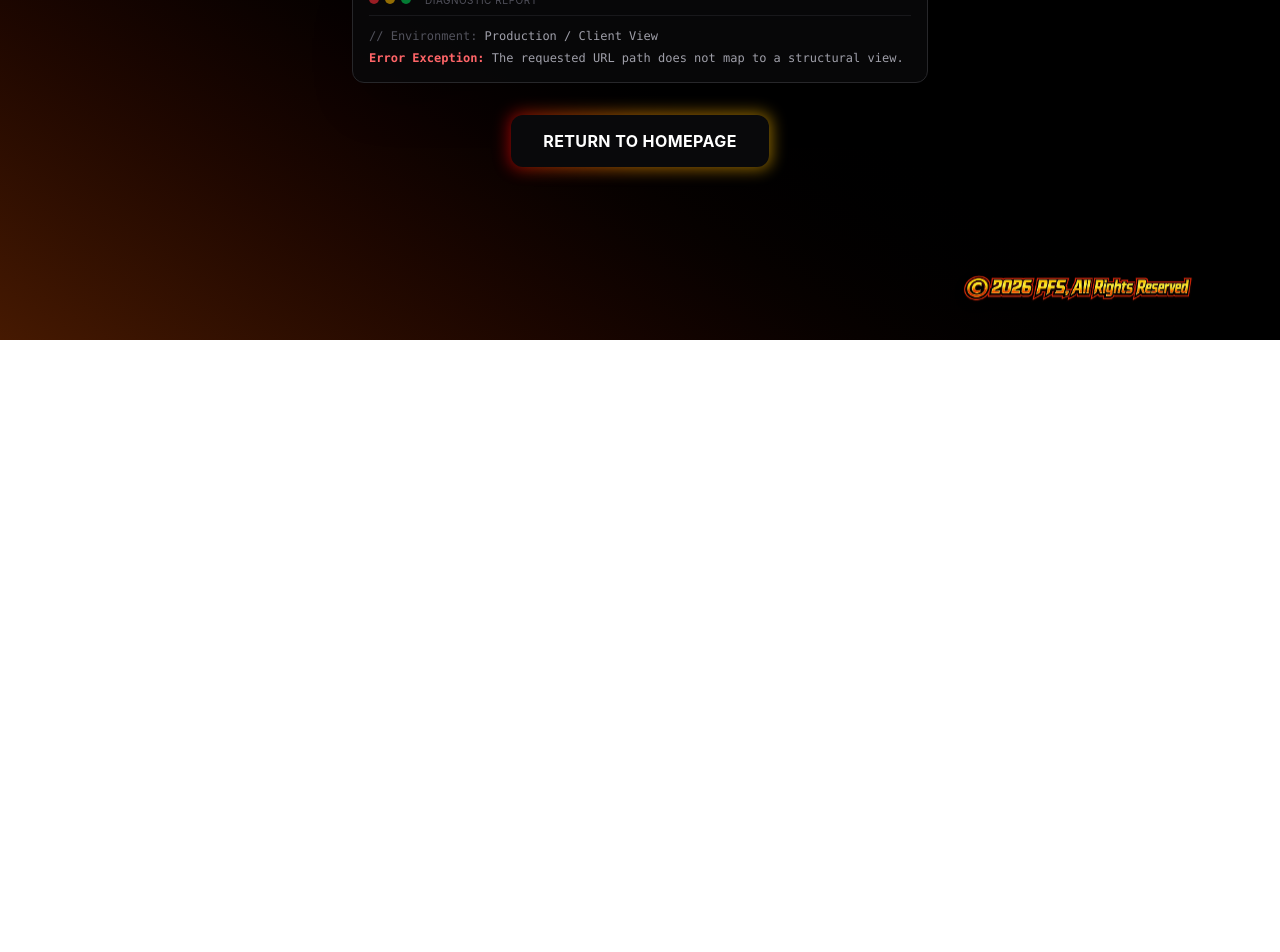
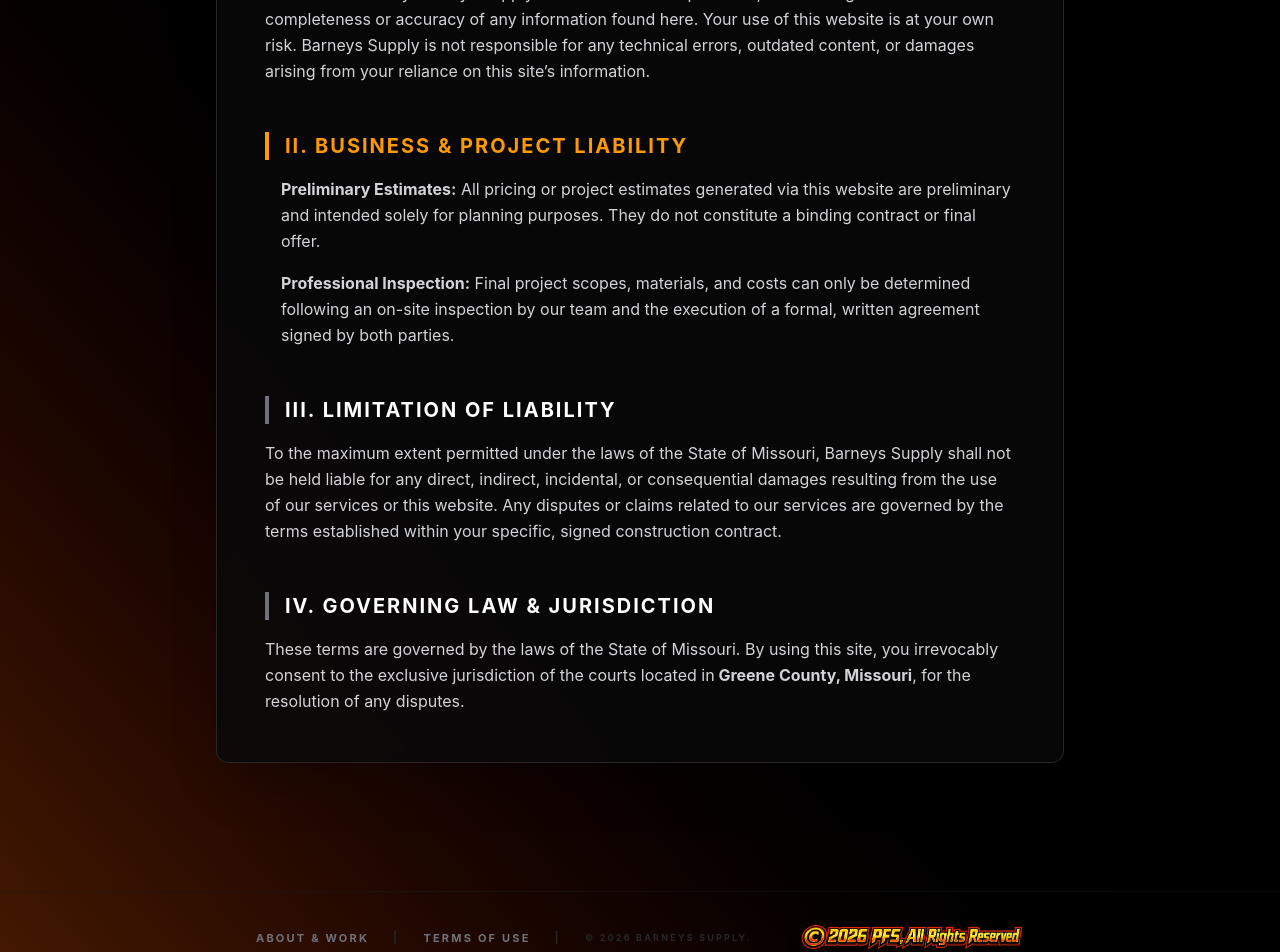
Before and after one commit to peintnerfamilysites/BarneysSupplyReact, a React (Vite) app: page /BarneysSupplyReact/terms in a window 1280 px wide. Shown: the part 460-1412 px from the top of the page. Before the commit the page ends 800 px from the top, so only its background shows below. Built offline with nearby package versions, Linux system fonts and the light colour scheme.

Commit message:
added terms of use and more

```diff
--- a/src/components/footer/Footer.jsx
+++ b/src/components/footer/Footer.jsx
@@ -1,14 +1,48 @@
+import { Link } from "react-router-dom";
 import PfsFooter from "../../assets/pfs-footer.webp";
 
 function Footer() {
   return (
-    <div className="w-full flex justify-center md:justify-end md:pr-12 mt-4 md:mt-0">
-      <img
-        src={PfsFooter}
-        className="w-1/2 sm:w-2/5 md:w-1/4 h-auto object-contain cursor-pointer transition-all duration-300 scale-95 hover:scale-100 md:scale-[0.65] md:hover:scale-[0.72] filter drop-shadow-[0_4px_6px_rgba(0,0,0,0.4)] hover:drop-shadow-[0_0_15px_rgba(59,130,246,0.8)]"
-        alt="PFS Footer representation"
-      />
-    </div>
+    <footer className="w-full mt-12 border-t border-zinc-900/50 py-8">
+      {/*
+        Responsive Container:
+        - Mobile: flex-col (stacks elements)
+        - Desktop (md): flex-row (horizontal alignment)
+      */}
+      <div className="flex flex-col md:flex-row items-center justify-center gap-6 md:gap-12 px-4">
+        {/* Navigation & Copyright Block */}
+        <div className="flex flex-row items-center gap-4 md:gap-6 text-[10px] md:text-[11px] uppercase tracking-[0.2em] font-bold whitespace-nowrap">
+          <Link
+            to="/about"
+            className="text-zinc-500 hover:text-red-500 transition-colors"
+          >
+            About & Work
+          </Link>
+          <span className="text-zinc-800">|</span>
+          <Link
+            to="/terms"
+            className="text-zinc-500 hover:text-red-500 transition-colors"
+          >
+            Terms of Use
+          </Link>
+
+          {/* Copyright - hidden on very small screens to keep the line clean */}
+          <span className="text-zinc-800 hidden lg:inline">|</span>
+          <p className="text-zinc-800 text-[9px] hidden lg:block">
+            © {new Date().getFullYear()} Barneys Supply.
+          </p>
+        </div>
+
+        {/* Footer Image - Larger Size */}
+        <div className="flex items-center">
+          <img
+            src={PfsFooter}
+            className="w-40 md:w-56 h-auto object-contain cursor-pointer transition-all duration-300 hover:scale-[1.05] filter drop-shadow-[0_4px_6px_rgba(0,0,0,0.4)] hover:drop-shadow-[0_0_15px_rgba(59,130,246,0.8)]"
+            alt="PFS Footer representation"
+          />
+        </div>
+      </div>
+    </footer>
   );
 }
 
--- a/src/index.css
+++ b/src/index.css
@@ -13,4 +13,5 @@ html,
 body {
   /* Prevents elastic overscroll bouncing on mobile iOS/Android */
   overscroll-behavior: none;
+  scroll-behavior: smooth;
 }
--- a/src/main.jsx
+++ b/src/main.jsx
@@ -6,6 +6,7 @@ import About from "./pages/about/About.jsx";
 import Contact from "./pages/contact/Contact.jsx";
 import Services from "./pages/services/Services.jsx";
 import Insurance from "./pages/insurance/Insurance.jsx";
+import TermsOfUse from "./pages/termsofuse/TermsOfUse.jsx";
 import Error from "./pages/error/Error.jsx";
 import { createBrowserRouter, RouterProvider } from "react-router-dom";
 import Layout from "./components/layout/Layout.jsx";
@@ -40,6 +41,10 @@ const router = createBrowserRouter(
           element: <Insurance />,
         },
         {
+          path: "/terms",
+          element: <TermsOfUse />,
+        },
+        {
           path: "*",
           element: <Error />,
         },
--- a/src/pages/error/Error.jsx
+++ b/src/pages/error/Error.jsx
@@ -1,6 +1,7 @@
 import { Link, useRouteError } from "react-router-dom";
 import NavBar from "../../components/navigation/NavBar";
 import PfsFooter from "../../assets/pfs-footer.webp";
+import Footer from "../../components/footer/Footer";
 
 function Error() {
   // Capture the incoming routing or rendering exception object
@@ -114,13 +115,7 @@ function Error() {
       </div>
 
       {/* Footer System Logo Alignment */}
-      <div className="w-full flex justify-center md:justify-end md:pr-12 mt-4">
-        <img
-          src={PfsFooter}
-          className="w-2/5 md:w-1/4 h-auto object-contain cursor-pointer transition-all duration-300 scale-75 hover:scale-100 filter drop-shadow-[0_4px_6px_rgba(0,0,0,0.4)] hover:drop-shadow-[0_0_15px_rgba(59,130,246,0.8)]"
-          alt="PFS Footer branding"
-        />
-      </div>
+      <Footer />
     </div>
   );
 }
--- a/src/pages/home/Home.jsx
+++ b/src/pages/home/Home.jsx
@@ -21,7 +21,6 @@ function Home() {
     h-auto object-contain
     transition-all duration-300
     md:drop-shadow-[0_6px_12px_rgba(239,68,68,0.35)]
-    cursor-pointer
   `.trim();
 
   // Reusable card outer border layout
@@ -260,7 +259,7 @@ function Home() {
           </div>
 
           <div className="block md:hidden max-w-[160px] w-full mx-auto mt-6">
-            <a href="tel:19034177043">
+            <a href="tel:17254153">
               <img
                 src={CallUs}
                 className="w-full h-auto object-contain cursor-pointer"
@@ -300,7 +299,7 @@ function Home() {
               <Link to="/contact" className="block w-full h-full">
                 <img
                   src={EmailUs}
-                  className={`${baseFooterImageClass} hover:scale-[1.04] hover:md:drop-shadow-[0_6px_25px_rgba(234,179,8,0.7)]`}
+                  className={`${baseFooterImageClass} cursor-pointer hover:scale-[1.04] hover:md:drop-shadow-[0_6px_25px_rgba(234,179,8,0.7)]`}
                   alt="Email Barneys Supply for a free exterior construction estimate"
                 />
               </Link>
--- /dev/null
+++ b/src/pages/termsofuse/TermsOfUse.jsx
@@ -0,0 +1,90 @@
+import NavBar from "../../components/navigation/NavBar";
+import Footer from "../../components/footer/Footer";
+
+function TermsOfUse() {
+  return (
+    <div className="bg-gradient-to-bl from-black md:via-black md:via-50% via-red-950 to-amber-950 min-h-screen flex flex-col">
+      <NavBar />
+
+      <main className="flex-grow w-full max-w-4xl mx-auto px-6 py-12 md:py-20">
+        <div className="bg-zinc-950/80 backdrop-blur-sm border border-zinc-800 rounded-xl p-8 md:p-12 shadow-2xl">
+          <h1 className="text-3xl md:text-5xl font-extrabold text-white mb-10 border-b border-zinc-800 pb-6">
+            Terms of <span className="text-red-500">Use</span>
+          </h1>
+
+          <div className="space-y-12 text-zinc-300 text-sm md:text-base leading-relaxed">
+            {/* PART 1: WEBSITE USAGE */}
+            <section className="space-y-4">
+              <h2 className="text-xl font-bold text-red-500 uppercase tracking-widest border-l-4 border-red-500 pl-4">
+                I. Website & Digital Liability
+              </h2>
+              <p>
+                The content provided on this website is intended for general
+                informational purposes regarding the services offered by Barneys
+                Supply. While we strive for precision, we do not guarantee the
+                completeness or accuracy of any information found here. Your use
+                of this website is at your own risk. Barneys Supply is not
+                responsible for any technical errors, outdated content, or
+                damages arising from your reliance on this site’s information.
+              </p>
+            </section>
+
+            {/* PART 2: OPERATIONAL & BUSINESS */}
+            <section className="space-y-4">
+              <h2 className="text-xl font-bold text-amber-500 uppercase tracking-widest border-l-4 border-amber-500 pl-4">
+                II. Business & Project Liability
+              </h2>
+              <div className="space-y-4 ml-4">
+                <p>
+                  <strong>Preliminary Estimates:</strong> All pricing or project
+                  estimates generated via this website are preliminary and
+                  intended solely for planning purposes. They do not constitute
+                  a binding contract or final offer.
+                </p>
+                <p>
+                  <strong>Professional Inspection:</strong> Final project
+                  scopes, materials, and costs can only be determined following
+                  an on-site inspection by our team and the execution of a
+                  formal, written agreement signed by both parties.
+                </p>
+              </div>
+            </section>
+
+            {/* PART 3: LIMITATION OF LIABILITY */}
+            <section className="space-y-4">
+              <h2 className="text-xl font-bold text-white uppercase tracking-widest border-l-4 border-zinc-500 pl-4">
+                III. Limitation of Liability
+              </h2>
+              <p>
+                To the maximum extent permitted under the laws of the State of
+                Missouri, Barneys Supply shall not be held liable for any
+                direct, indirect, incidental, or consequential damages resulting
+                from the use of our services or this website. Any disputes or
+                claims related to our services are governed by the terms
+                established within your specific, signed construction contract.
+              </p>
+            </section>
+
+            {/* PART 4: GOVERNING LAW */}
+            <section className="space-y-4">
+              <h2 className="text-xl font-bold text-white uppercase tracking-widest border-l-4 border-zinc-500 pl-4">
+                IV. Governing Law & Jurisdiction
+              </h2>
+              <p>
+                These terms are governed by the laws of the State of Missouri.
+                By using this site, you irrevocably consent to the exclusive
+                jurisdiction of the courts located in
+                <strong> Greene County, Missouri</strong>, for the resolution of
+                any disputes.
+              </p>
+            </section>
+          </div>
+        </div>
+      </main>
+
+      <Footer />
+    </div>
+  );
+}
+
+export default TermsOfUse;
```
Also changed, not shown: src/pages/about/About.jsx (+119 -0 lines).
